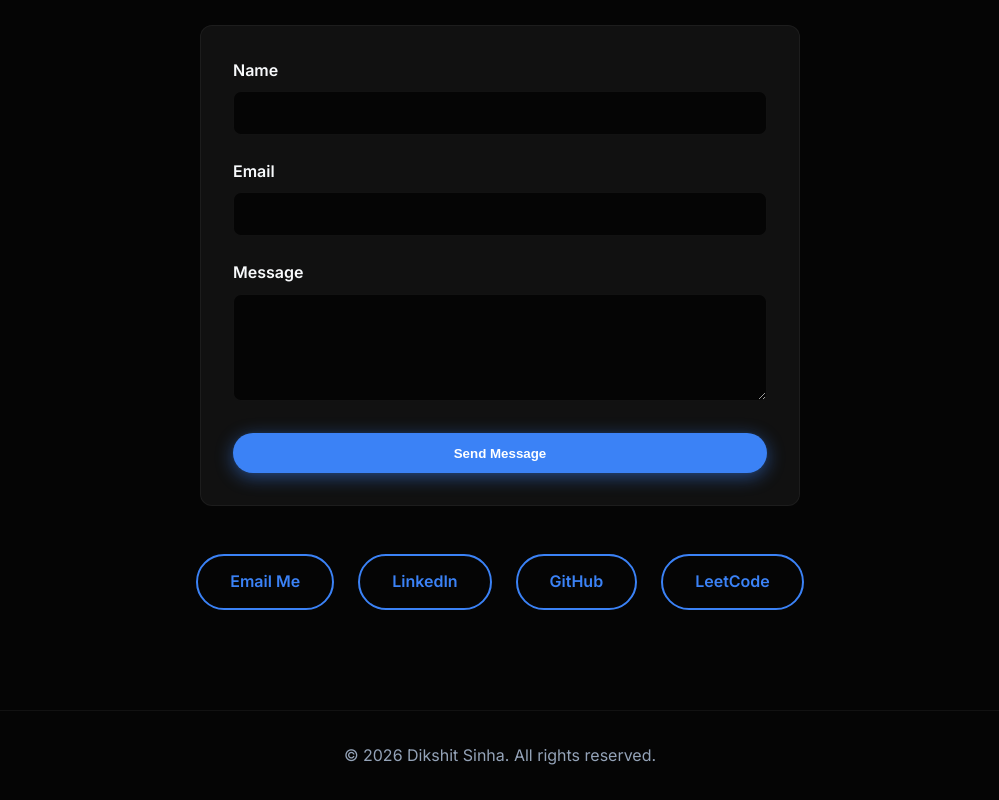
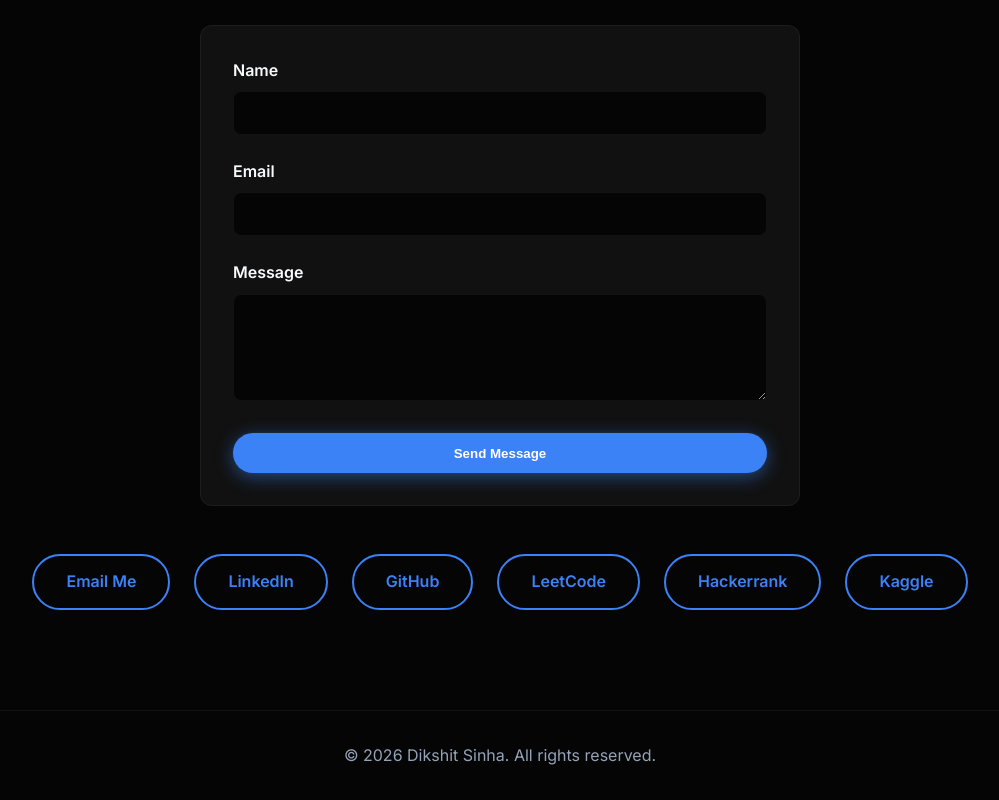
Before and after one commit to dikshitsinhaofficial/portfolio, a website: page index.html in a window 1280 px wide. Shown: the part 5957-6757 px from the top of the page, without its empty margins (140-1139 px from the left). Drawn offline with nearby package versions, Linux system fonts and the light colour scheme.

Commit message:
fix: update index.html for vercel

```diff
--- a/index.html
+++ b/index.html
@@ -319,6 +319,8 @@
                 <a href="https://www.linkedin.com/in/dikshitsinha321?utm_source=share_via&utm_content=profile&utm_medium=member_android" target="_blank" class="btn btn-secondary">LinkedIn</a>
                 <a href="https://github.com/dikshitsinhaofficial" target="_blank" class="btn btn-secondary">GitHub</a>
                 <a href="https://leetcode.com/u/dikshitsinha18/" target="_blank" class="btn btn-secondary">LeetCode</a>
+                <a href="https://www.hackerrank.com/profile/dikshitsinha2005" target="_blank" class="btn btn-secondary">Hackerrank</a>
+                <a href="https://www.kaggle.com/dikshitsinha1862" target="_blank" class="btn btn-secondary">Kaggle</a>
             </div>
         </div>
     </section>
```
